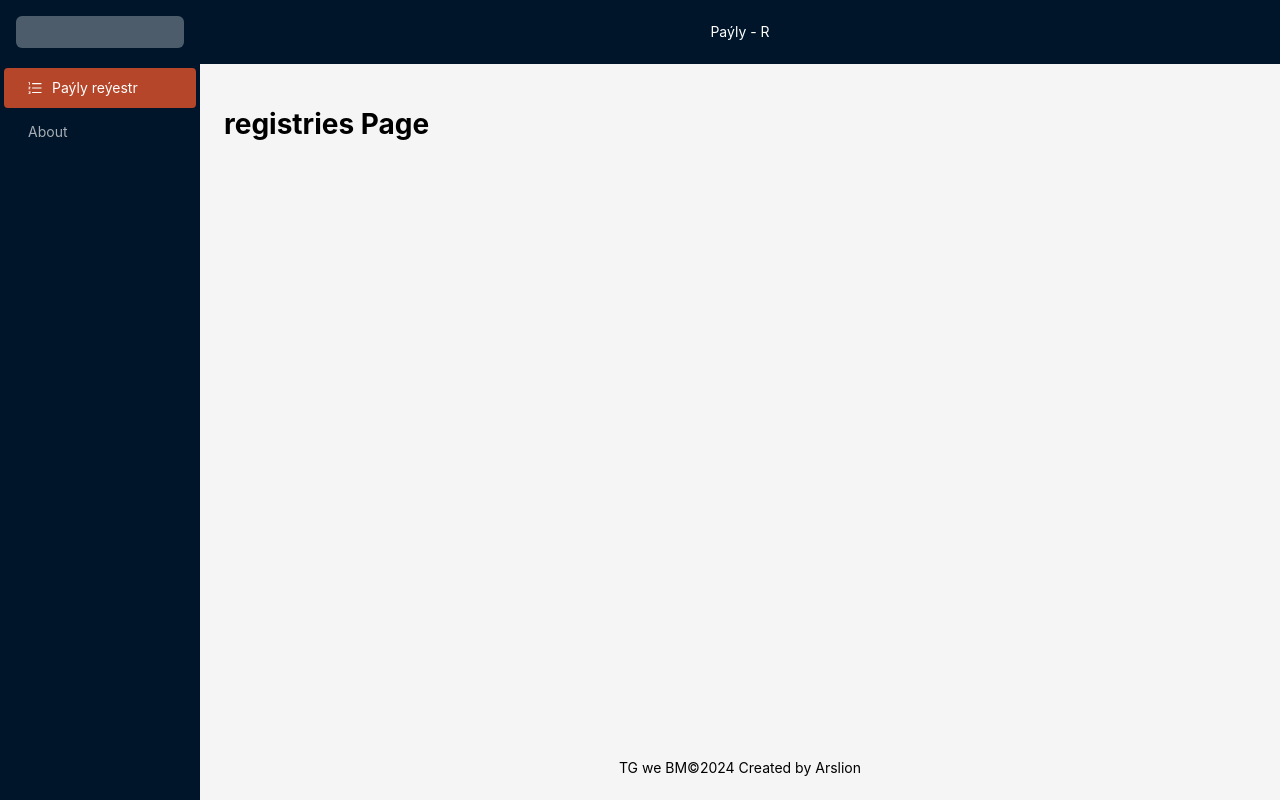
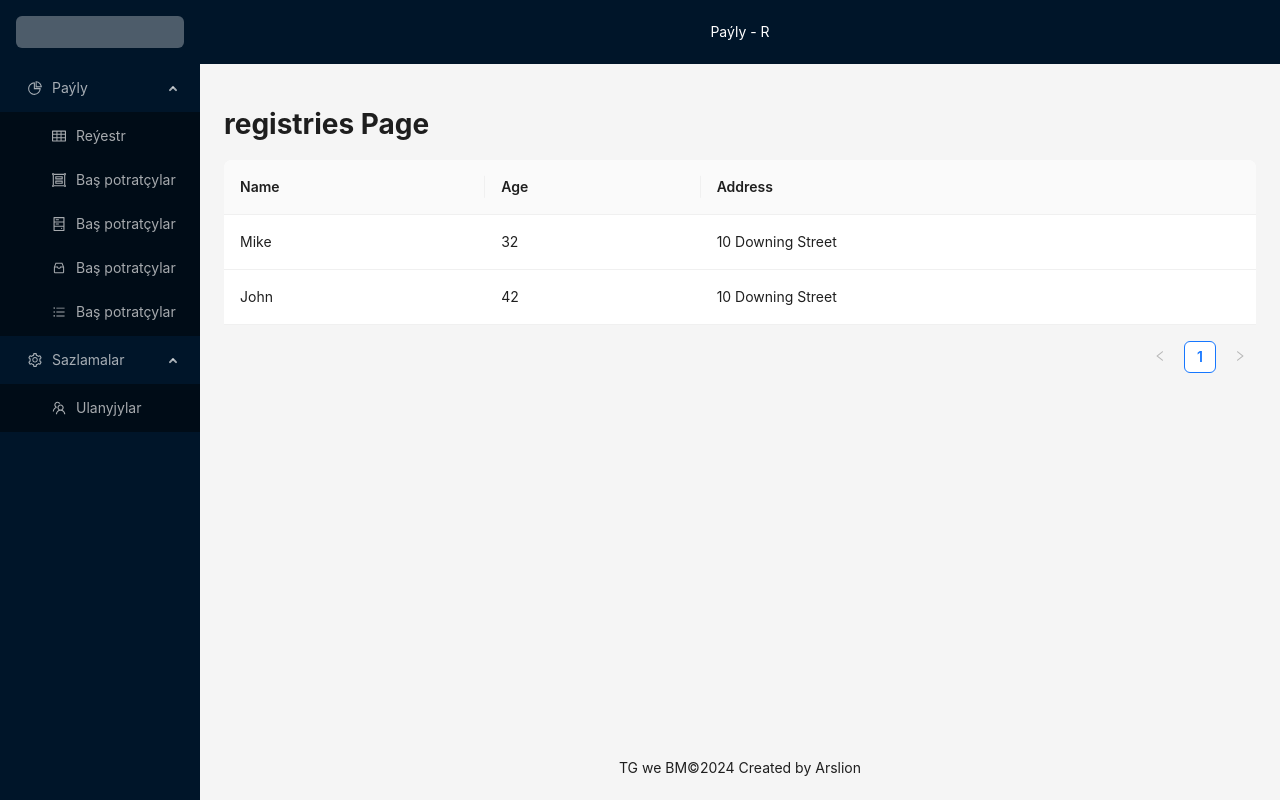
Before and after one commit to arslion-7/client-construction-share, a React (Vite) app: page /registries in a window 1280 px wide. Built offline with nearby package versions, Linux system fonts and the light colour scheme.

Commit message:
Sidebar menu changed

```diff
--- a/src/components/AppSider.tsx
+++ b/src/components/AppSider.tsx
@@ -1,30 +1,89 @@
-import { OrderedListOutlined } from '@ant-design/icons';
-import { Layout, Menu, MenuProps } from 'antd';
-import { Link } from 'react-router';
+import {
+  BarsOutlined,
+  GroupOutlined,
+  HddOutlined,
+  InboxOutlined,
+  PieChartOutlined,
+  SettingOutlined,
+  TableOutlined,
+  TeamOutlined,
+} from '@ant-design/icons';
+import { Layout, Menu } from 'antd';
+import { useNavigate } from 'react-router';
 
 const { Sider } = Layout;
 
 export default function AppSider() {
-  const onClick: MenuProps['onClick'] = (e) => {
-    console.log('click ', e);
-  };
+  const navigate = useNavigate();
+
+  const items = [
+    {
+      label: 'Paýly',
+      icon: <PieChartOutlined />,
+      key: 'share',
+      children: [
+        {
+          label: 'Reýestr',
+          icon: <TableOutlined />,
+          key: '/registries',
+        },
+        {
+          label: 'Baş potratçylar',
+          icon: <GroupOutlined />,
+          key: '/about',
+        },
+        {
+          label: 'Baş potratçylar',
+          icon: <HddOutlined />,
+          key: '/about1',
+        },
+        {
+          label: 'Baş potratçylar',
+          icon: <InboxOutlined />,
+          key: '/about2',
+        },
+        {
+          label: 'Baş potratçylar',
+          icon: <BarsOutlined />,
+          key: '/about3',
+        },
+      ],
+    },
+    {
+      label: 'Sazlamalar',
+      icon: <SettingOutlined />,
+      key: 'settings',
+      children: [
+        {
+          label: 'Ulanyjylar',
+          key: '/users',
+          icon: <TeamOutlined />,
+        },
+      ],
+    },
+  ];
 
   return (
     <Sider>
       <div className='logo' />
       <Menu
         theme='dark'
-        onClick={onClick}
+        onClick={(item) => {
+          //item.key
+          navigate(item.key);
+        }}
         mode='inline'
         defaultSelectedKeys={['1']}
-      >
-        <Menu.Item key='1' icon={<OrderedListOutlined />}>
+        defaultOpenKeys={['share', 'settings']}
+        items={items}
+      />
+      {/* <Menu.Item key='1' icon={<OrderedListOutlined />}>
           <Link to='/registries'>Paýly reýestr</Link>
         </Menu.Item>
         <Menu.Item key='2'>
           <Link to='/about'>About</Link>
         </Menu.Item>
-      </Menu>
+      </Menu> */}
     </Sider>
   );
 }
--- a/src/main.tsx
+++ b/src/main.tsx
@@ -6,23 +6,25 @@ import AppRoutes from './routes.tsx';
 import { BrowserRouter } from 'react-router';
 import { ConfigProvider } from 'antd';
 
-const theme = {
-  token: {
-    // Seed Token
-    colorPrimary: '#B54629', // Brick-like orange
-    borderRadius: 4, // Slightly rounded corners
-    // Alias Tokens (optional for customization)
-    colorBgContainer: '#FFEFE6', // Light orange background for containers
-    colorText: '#000', // Black text color for better readability
-    colorLink: '#B54629', // Brick-like orange links
-    colorLinkHover: '#7A301C', // Darker brick-like orange for hover effect
-  },
-};
+// const theme = {
+//   token: {
+//     // Seed Token
+//     colorPrimary: '#B54629', // Brick-like orange
+//     borderRadius: 4, // Slightly rounded corners
+//     // Alias Tokens (optional for customization)
+//     colorBgContainer: '#FFEFE6', // Light orange background for containers
+//     colorText: '#000', // Black text color for better readability
+//     colorLink: '#B54629', // Brick-like orange links
+//     colorLinkHover: '#7A301C', // Darker brick-like orange for hover effect
+//   },
+// };
 
 createRoot(document.getElementById('root')!).render(
   <StrictMode>
     <BrowserRouter>
-      <ConfigProvider theme={theme}>
+      <ConfigProvider
+      // theme={theme}
+      >
         <AppRoutes />
       </ConfigProvider>
     </BrowserRouter>
--- a/src/pages/Registries.tsx
+++ /dev/null
@@ -1,7 +0,0 @@
-import React from 'react';
-
-const Registries: React.FC = () => {
-  return <h1>registries Page</h1>;
-};
-
-export default Registries;
--- /dev/null
+++ b/src/pages/Registries/Registries.tsx
@@ -0,0 +1,13 @@
+import React from 'react';
+import RegistriesTable from './RegistriesTable';
+
+const Registries: React.FC = () => {
+  return (
+    <>
+      <h1>registries Page</h1>
+      <RegistriesTable />
+    </>
+  );
+};
+
+export default Registries;
--- /dev/null
+++ b/src/pages/Registries/RegistriesTable.tsx
@@ -0,0 +1,38 @@
+import { Table } from 'antd';
+
+export default function RegistriesTable() {
+  const dataSource = [
+    {
+      key: '1',
+      name: 'Mike',
+      age: 32,
+      address: '10 Downing Street',
+    },
+    {
+      key: '2',
+      name: 'John',
+      age: 42,
+      address: '10 Downing Street',
+    },
+  ];
+
+  const columns = [
+    {
+      title: 'Name',
+      dataIndex: 'name',
+      key: 'name',
+    },
+    {
+      title: 'Age',
+      dataIndex: 'age',
+      key: 'age',
+    },
+    {
+      title: 'Address',
+      dataIndex: 'address',
+      key: 'address',
+    },
+  ];
+
+  return <Table columns={columns} dataSource={dataSource} />;
+}
--- a/tsconfig.app.json
+++ b/tsconfig.app.json
@@ -6,7 +6,9 @@
     "lib": ["ES2020", "DOM", "DOM.Iterable"],
     "module": "ESNext",
     "skipLibCheck": true,
-
+    "paths": {
+      "@/*": ["./src/*"]
+    },
     /* Bundler mode */
     "moduleResolution": "bundler",
     "allowImportingTsExtensions": true,
```
Also changed, not shown: src/routes.tsx (+5 -5 lines).
